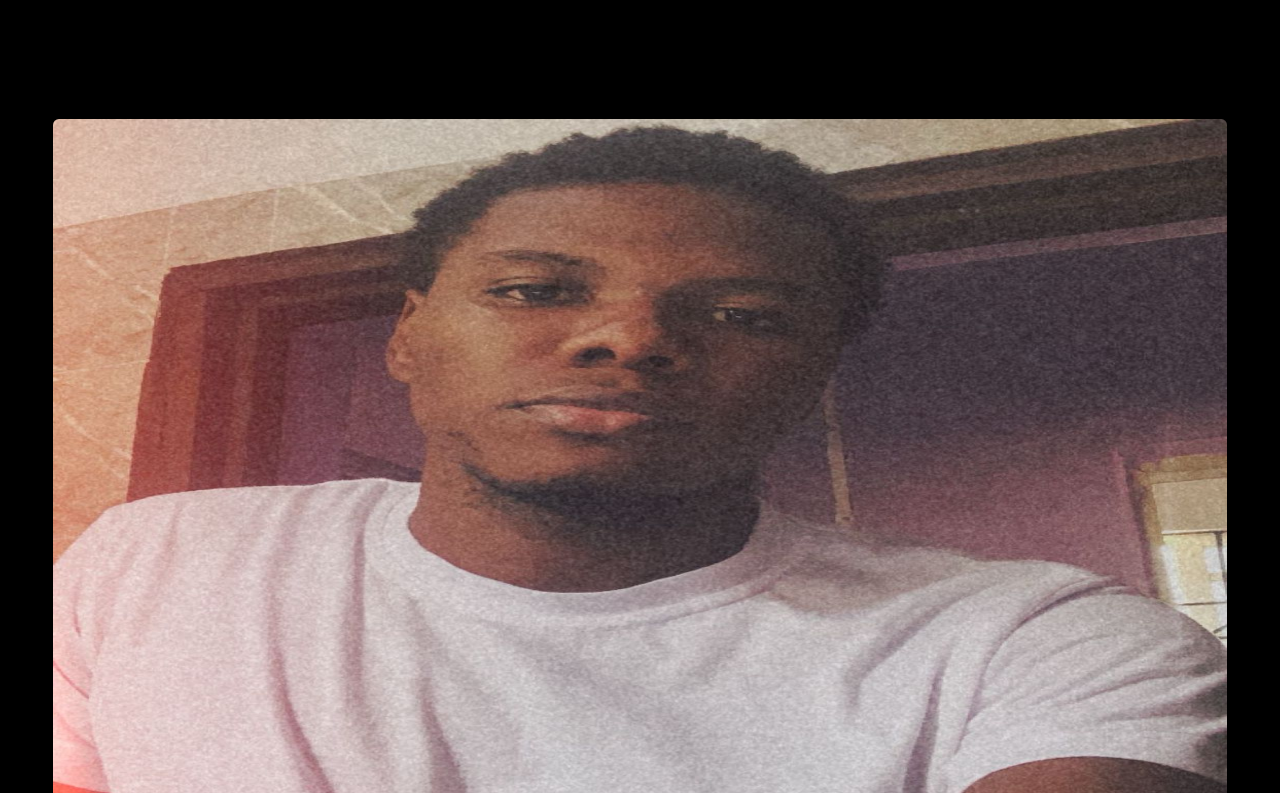
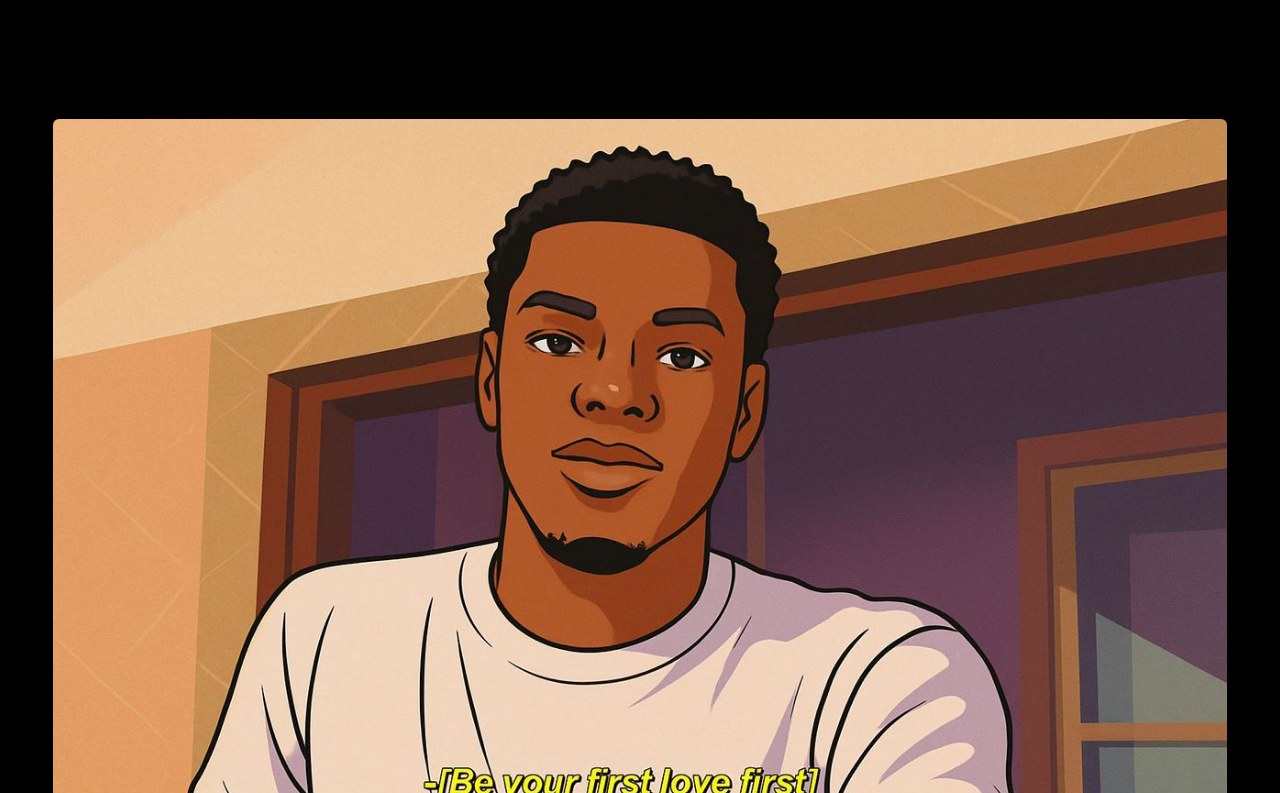
Before and after one commit to dayosvoid/my-portfolio, a React (Vite) app: page /about in a window 1280 px wide. Shown: the part 507-1300 px from the top of the page. Built offline with nearby package versions, Linux system fonts and the light colour scheme.

Commit message:
added my picture

```diff
--- a/src/component/About.jsx
+++ b/src/component/About.jsx
@@ -1,5 +1,5 @@
 import React, { useEffect,useRef,useContext } from 'react'
-import thorfinn from '../assets/hero/me.jpg'
+import thorfinn from '../assets/hero/cartoon.jpg'
 import { Link } from 'react-router-dom'
 import {  ScrollContext } from '../context/Scroll'
 
--- a/src/component/MoreAboutMe.jsx
+++ b/src/component/MoreAboutMe.jsx
@@ -1,6 +1,6 @@
 import React, { useContext, useEffect, useRef } from 'react'
 import download from "../assets/about/download.png"
-import thorfinn from "../assets/hero/me.jpg"
+import thorfinn from "../assets/hero/widecartoon.jpg"
 import { FaGithub, FaLinkedinIn } from 'react-icons/fa'
 import {  ScrollContext } from '../context/Scroll'
 
@@ -77,7 +77,7 @@ const MoreAboutMe = () => {
                 </div>
                 <div>
                 <span className='rounded-md hidden md:flex py-5 '>
-                    <img src={thorfinn} alt="" className='rounded-md min-w-full h-180'/>
+                    <img src={thorfinn} alt="" className='rounded-md min-w-full '/>
                 </span>
             </div>
         </div>
```
Also changed, not shown: src/assets/hero/cartoon.jpg (added), src/assets/hero/widecartoon.jpg (added).
